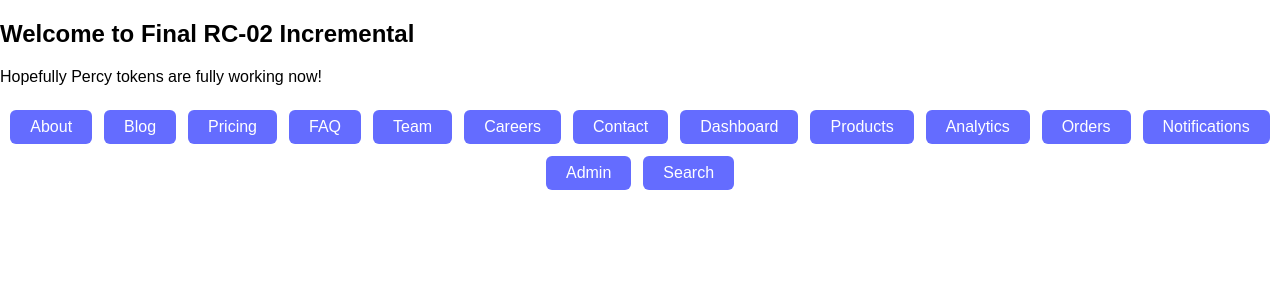
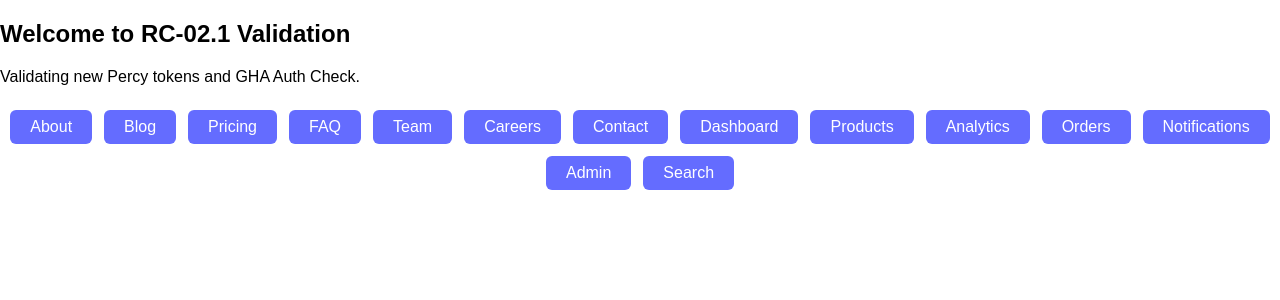
Before and after one commit to piyush241203/UVT_Testing4, a Next.js app: page / in a window 1280 px wide. Shown: the top 300 px of the page. Built offline with nearby package versions, Linux system fonts and the light colour scheme.

Commit message:
test: validate new percy token in CI

```diff
--- a/app/page.tsx
+++ b/app/page.tsx
@@ -5,8 +5,8 @@ export default function Home() {
   return (
     <div className="space-y-8">
       <section className="text-center py-24 bg-gradient-to-r from-green-500 to-teal-500 text-white rounded-2xl shadow-xl">
-        <h2 className="text-6xl font-extrabold mb-6 tracking-tight">Welcome to Final RC-02 Incremental</h2>
-        <p className="text-2xl opacity-95">Hopefully Percy tokens are fully working now!</p>
+        <h2 className="text-6xl font-extrabold mb-6 tracking-tight">Welcome to RC-02.1 Validation</h2>
+        <p className="text-2xl opacity-95">Validating new Percy tokens and GHA Auth Check.</p>
       </section>
       <nav style={{ display: 'flex', flexWrap: 'wrap', gap: '12px', justifyContent: 'center', marginTop: '24px' }}>
         {[
```
